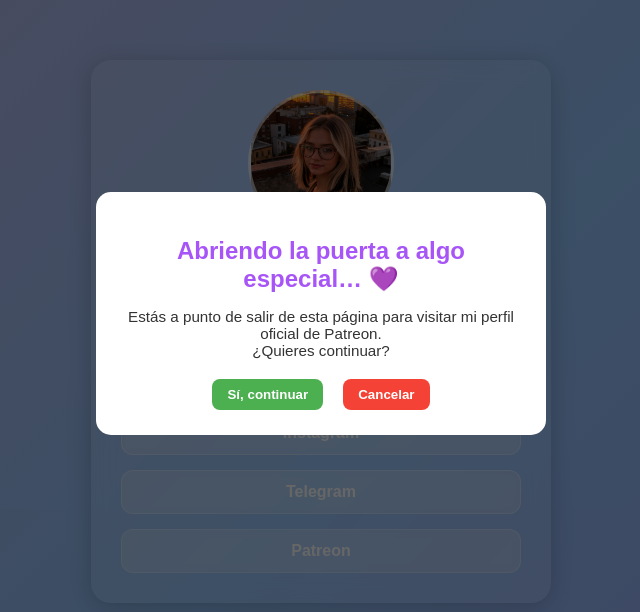
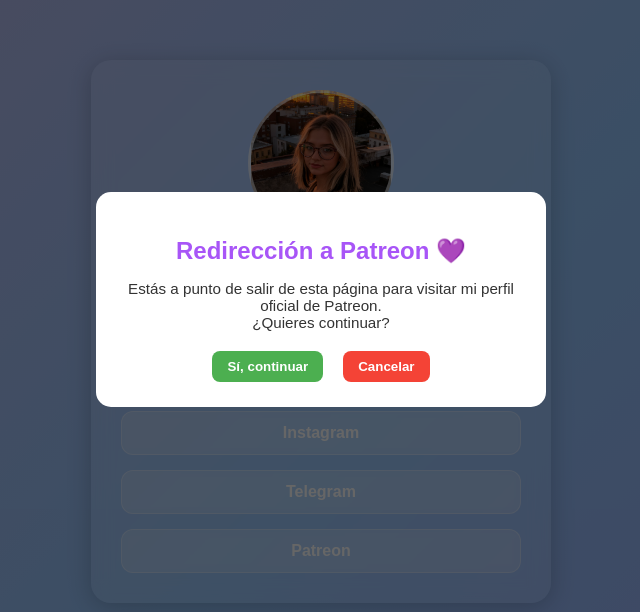
Before and after one commit to LuisHG17/pagina-evelyn, a plain HTML site: page index.html in a window 1280 px wide. Both pictures are taken after a click on the link "Patreon". Shown: the whole page, without its empty margins (319-959 px from the left). Drawn offline with Linux system fonts and the light colour scheme.

Commit message:
Código anterior

```diff
--- a/index.html
+++ b/index.html
@@ -211,10 +211,10 @@
     </div>
   </div>
 
- <!-- MODAL DE ADVERTENCIA PATRON -->
+  <!-- MODAL DE ADVERTENCIA PATRON -->
   <div id="patreonModal" class="modal">
     <div class="modal-content">
-      <h2>Abriendo la puerta a algo especial… 💜</h2>
+      <h2>Redirección a Patreon 💜</h2>
       <p>Estás a punto de salir de esta página para visitar mi perfil oficial de Patreon.<br>
       ¿Quieres continuar?</p>
       <div class="modal-buttons">
```
